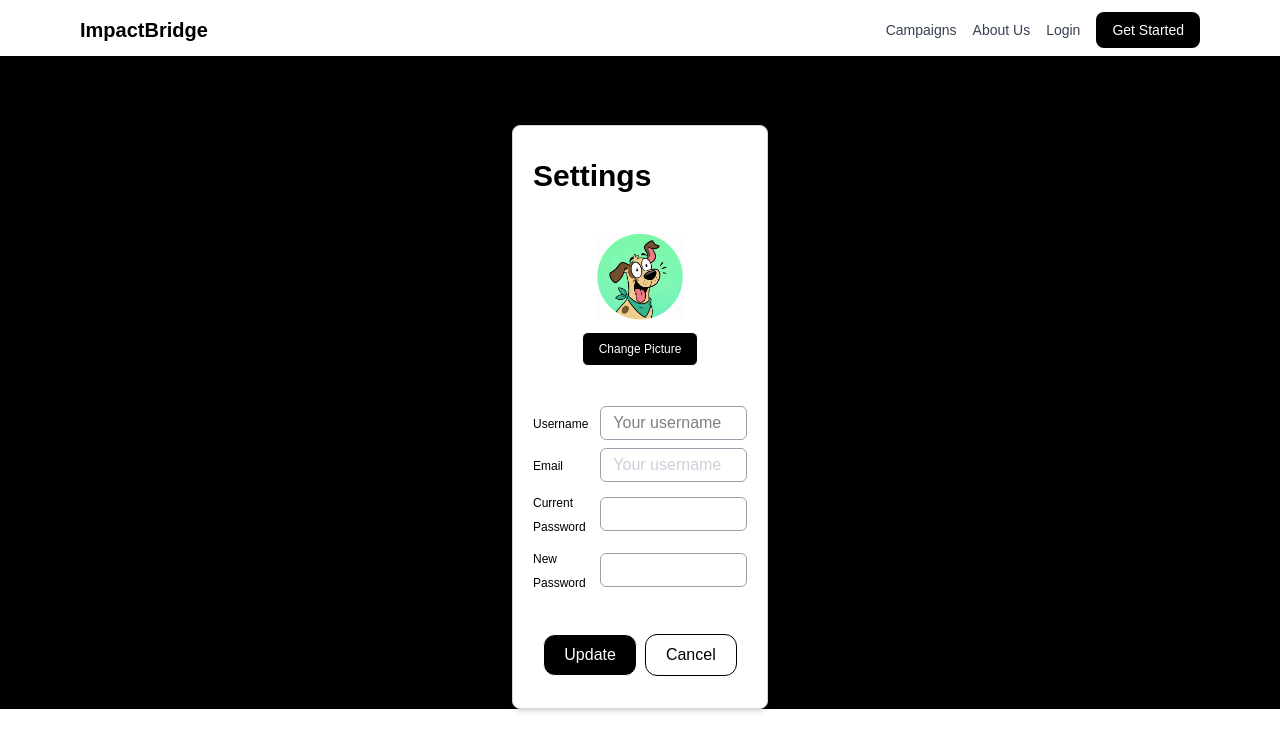
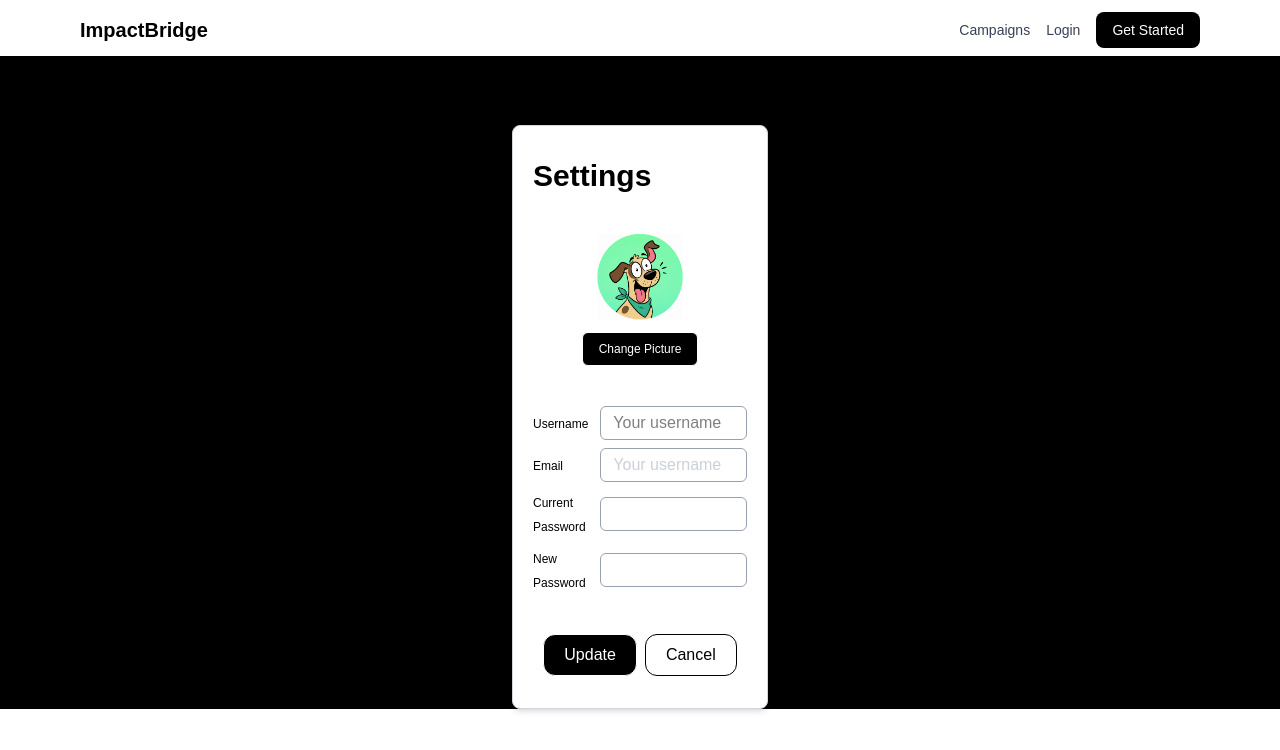
Before and after one commit to dung-ngo/impactbridge, a Next.js app: page /profile in a window 1280 px wide. Shown: the top 750 px of the page. Built offline with nearby package versions, Linux system fonts and the light colour scheme; no server answers.

Commit message:
refactor(ui): remove About page

```diff
--- a/components/layout/Navbar.tsx
+++ b/components/layout/Navbar.tsx
@@ -18,9 +18,6 @@ export async function Navbar() {
         <nav className="flex items-center gap-4 text-sm">
           <Link href="/campaigns" className="text-gray-700 hover:text-black">
             Campaigns
-          </Link>
-          <Link href="/about" className="text-gray-700 hover:text-black">
-            About Us
           </Link>
 
           {session?.user ? (
```
